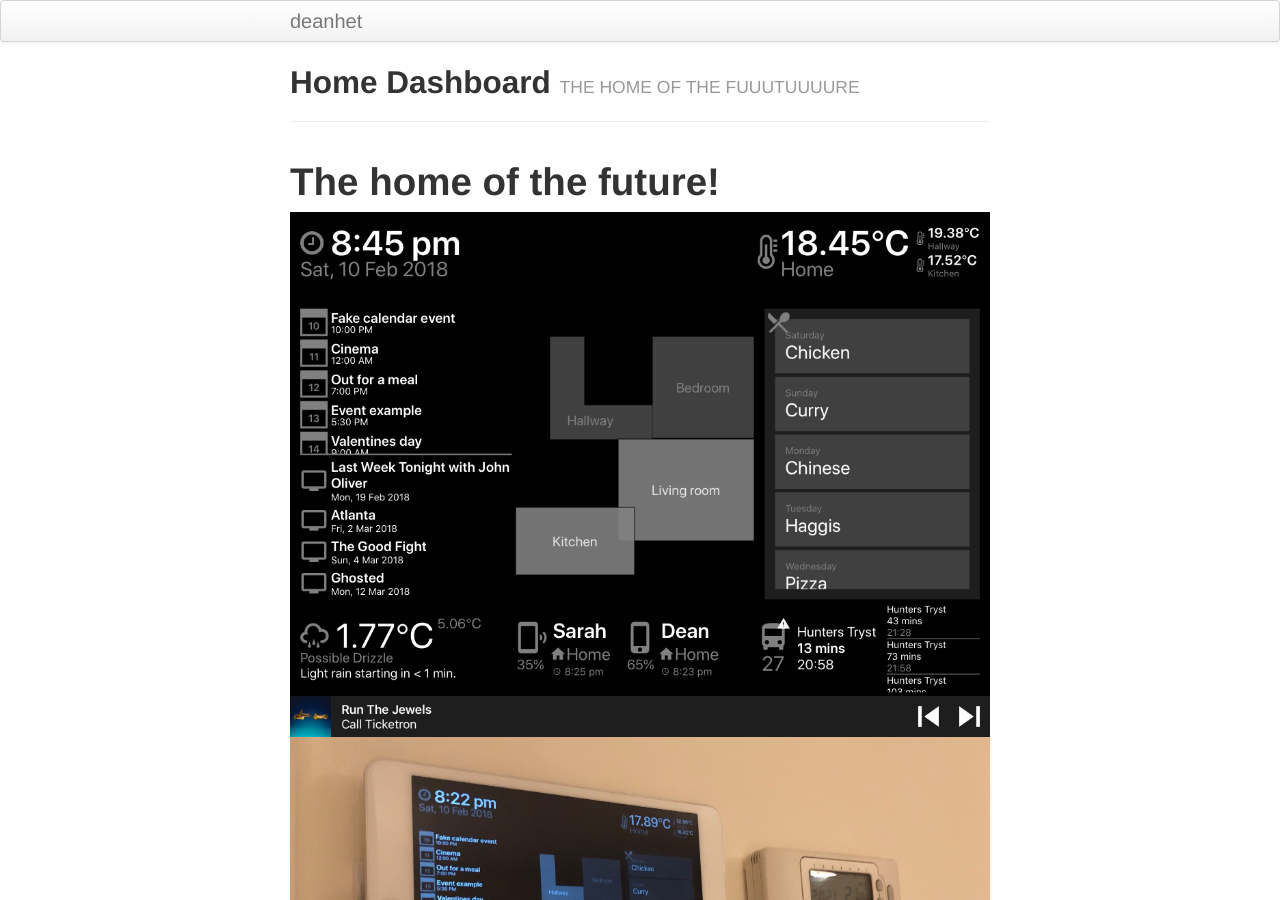
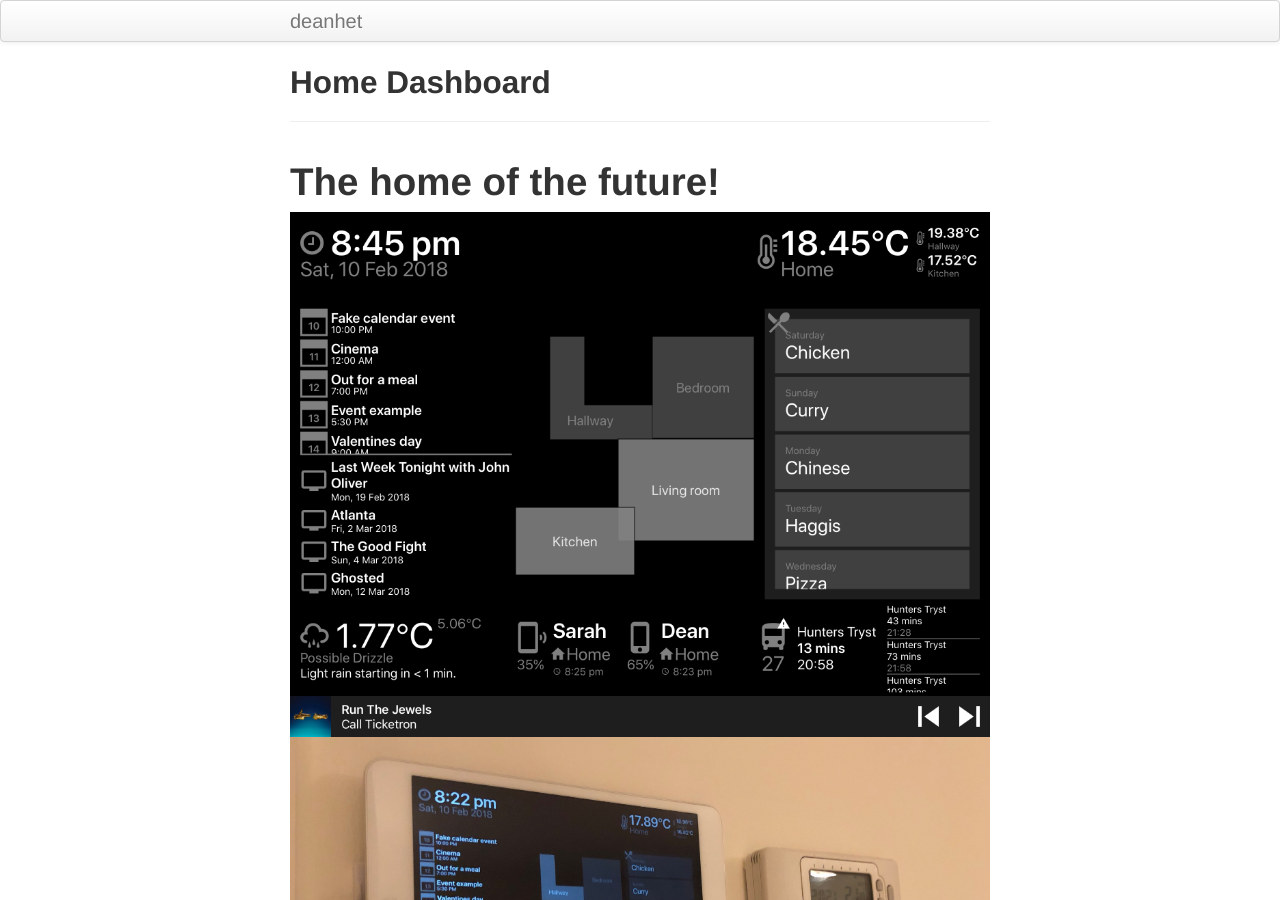
Before and after one commit to deanhet/home-dashboard, a Jekyll site: the page built from index.md, in a window 1280 px wide and 900 px high. Built offline with Jekyll 4.4.1, drawn with Linux system fonts in a browser that asks for light colours.

Commit message:
Update index.md

```diff
--- a/index.md
+++ b/index.md
@@ -1,7 +1,7 @@
 ---
 layout: page
 title: Home Dashboard
-tagline: THE HOME OF THE FUUUTUUUURE
+tagline:
 description: A react-native dashboard to show what's going on in the house
 ---
 
```
